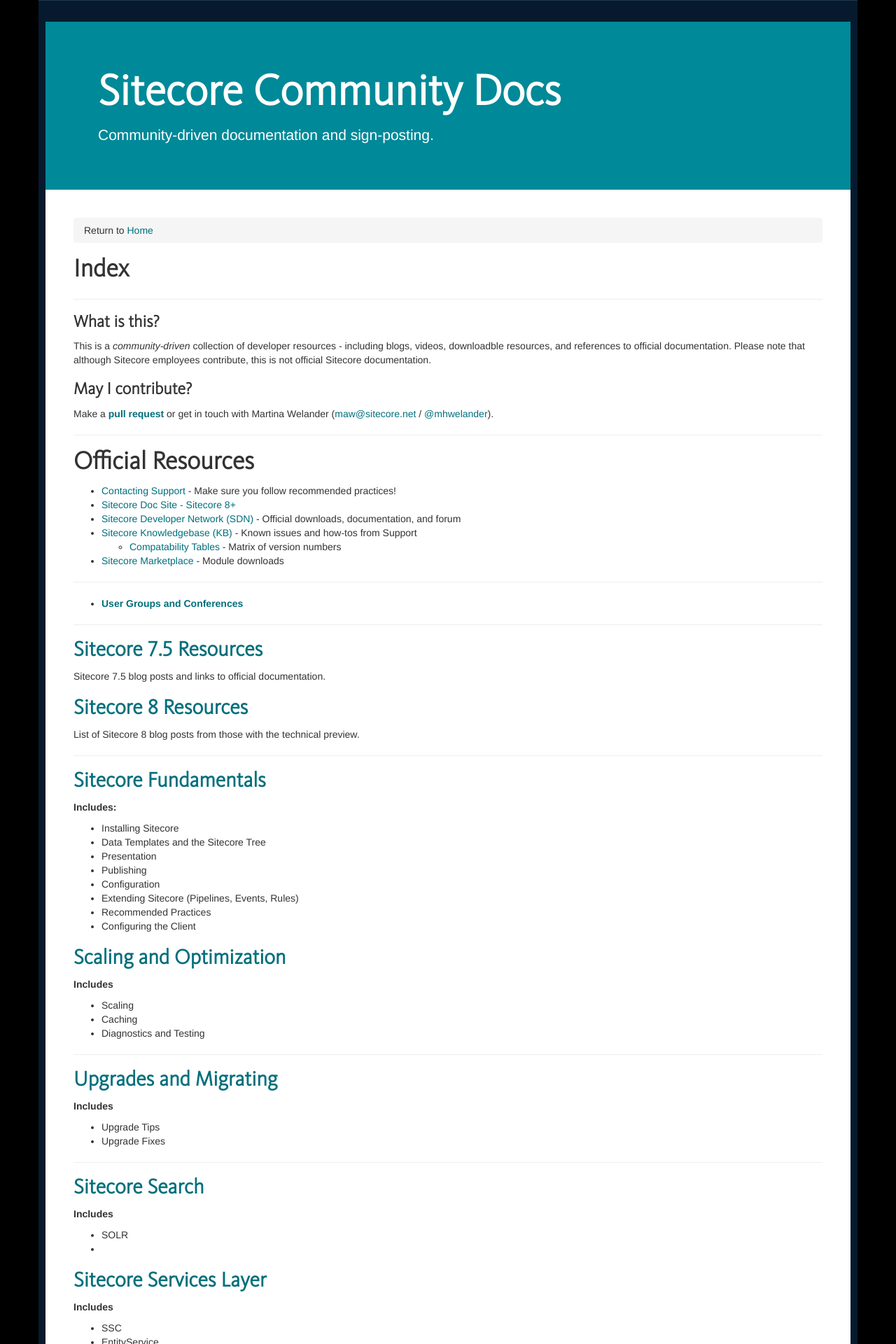
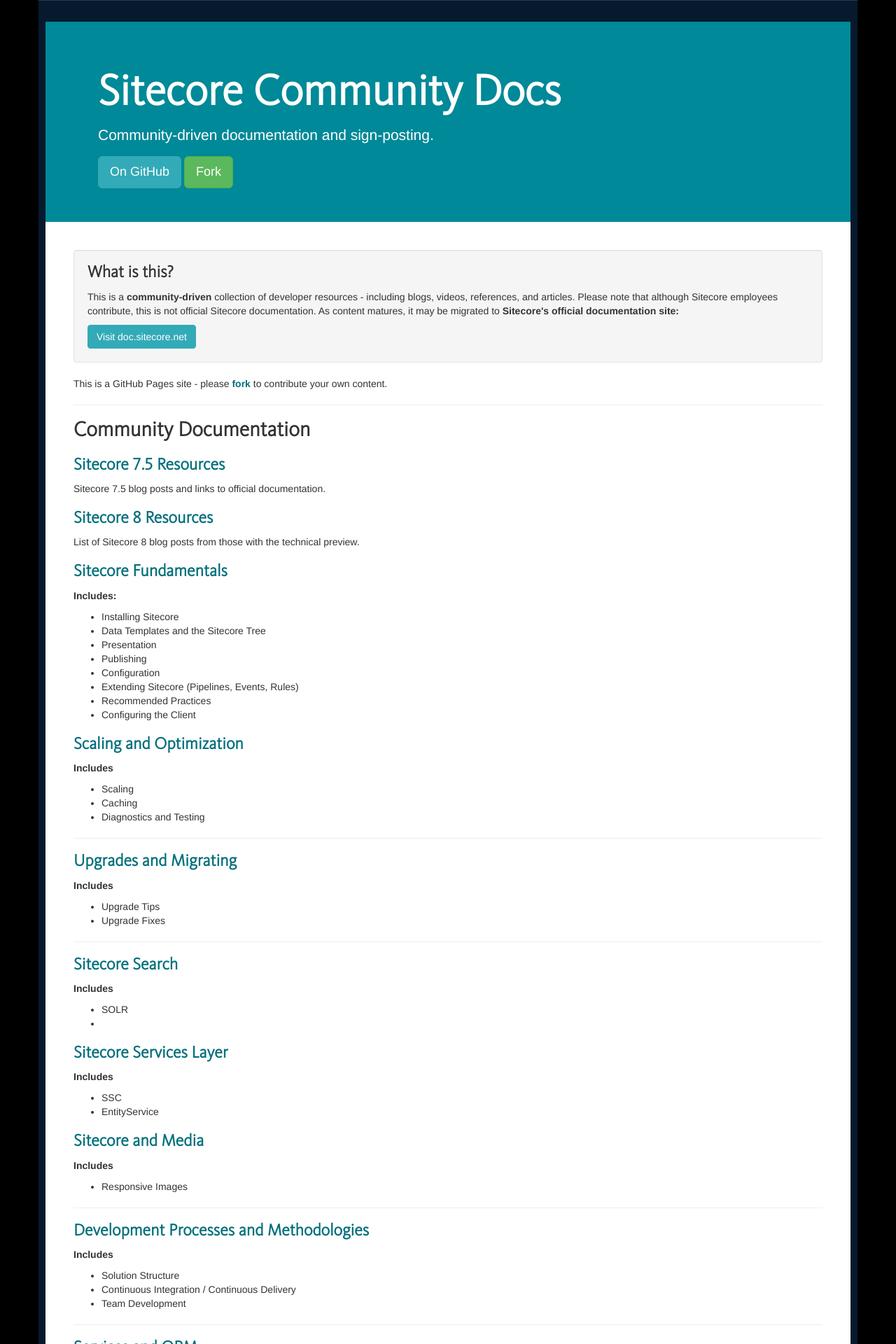
Before and after one commit to Sitecore-Community/docs, a Jekyll site: the page built from index.html, in a window 1280 px wide. Shown: the top 1920 px of the page at 70% size. Built offline with Jekyll 4.4.1, drawn with Linux system fonts in a browser that asks for light colours; nearby versions of some CDN libraries; the list of posts is cut into pages by our own code; some of the changed text lies outside the part shown.

Commit message:
CSS and banner updates, fixed errors on index.

```diff
--- /dev/null
+++ b/_layouts/home.html
@@ -0,0 +1,61 @@
+<!DOCTYPE html>
+<html lang="en">
+  <head>
+    <meta charset="utf-8">
+    <meta http-equiv="X-UA-Compatible" content="IE=edge">
+    <meta name="viewport" content="width=device-width, initial-scale=1">
+    <title>The Sitecore Table of Contents - {{page.title}}</title>
+
+    <!-- Bootstrap -->
+    <link href="{{ site.baseurl}}/css/bootstrap.min.css" rel="stylesheet">
+	<link href="{{ site.baseurl }}/css/custom.css" rel="stylesheet">
+
+    <!-- HTML5 Shim and Respond.js IE8 support of HTML5 elements and media queries -->
+    <!-- WARNING: Respond.js doesn't work if you view the page via file:// -->
+    <!--[if lt IE 9]>
+      <script src="https://oss.maxcdn.com/html5shiv/3.7.2/html5shiv.min.js"></script>
+      <script src="https://oss.maxcdn.com/respond/1.4.2/respond.min.js"></script>
+    <![endif]-->
+
+
+
+  </head>
+  <body>
+
+
+  <div class="container doc-body">
+
+<div class="jumbotron doc-masthead">
+      <div class="container">
+        <h1>Sitecore Community Docs</h1>
+        <p>Community-driven documentation and sign-posting.</p>
+        <a href="http://github.org/Sitecore-Community/docs" class="btn btn-primary btn-lg">On GitHub</a>
+        <a href="https://github.com/Sitecore-Community/docs/pulls" class="btn btn-success btn-lg">Fork</a>
+      </div>
+</div>
+
+<div class="doc-body-inner">
+
+    {{content}}
+
+	</div>
+	</div>
+
+    <!-- jQuery (necessary for Bootstrap's JavaScript plugins) -->
+    <script src="https://ajax.googleapis.com/ajax/libs/jquery/1.11.1/jquery.min.js"></script>
+    <!-- Include all compiled plugins (below), or include individual files as needed -->
+
+	<!-- Hi there, source viewer. ;) This will be changed to use Sitecore's very own FxM shortly. -->
+	<script>
+  (function(i,s,o,g,r,a,m){i['GoogleAnalyticsObject']=r;i[r]=i[r]||function(){
+  (i[r].q=i[r].q||[]).push(arguments)},i[r].l=1*new Date();a=s.createElement(o),
+  m=s.getElementsByTagName(o)[0];a.async=1;a.src=g;m.parentNode.insertBefore(a,m)
+  })(window,document,'script','//www.google-analytics.com/analytics.js','ga');
+
+  ga('create', 'UA-55330216-1', 'auto');
+  ga('send', 'pageview');
+
+</script>
+
+  </body>
+</html>
--- a/css/custom.css
+++ b/css/custom.css
@@ -18,12 +18,26 @@
 	font-weight: bold;
 }
 
+h3#what-is-this {
+	margin-top: 0;
+}
+
 a {
 	color: #006f7c
 }
 
 a:hover {
 	color: #1cb0c2;
+}
+
+.btn-primary {
+background: #33aab7;
+border-color: #33aab7;
+}
+
+.btn-primary:hover {
+	background: #006f7c;
+	border-color: #006f7c;
 }
 
 .container .doc-masthead {
--- a/index.html
+++ b/index.html
@@ -1,46 +1,28 @@
 ---
-layout: default
+layout: home
 title: Index
 ---
 
+<div class="well">
 <h3 id="what-is-this">What is this?</h3>
-<p>This is a <em>community-driven</em> collection of developer resources - including blogs, videos, downloadble resources, and references to official documentation. Please note that although Sitecore employees contribute, this is not official Sitecore documentation.</p>
+<p>This is a <strong>community-driven</strong> collection of developer resources - including blogs, videos, references, and articles. Please note that although Sitecore employees contribute, this is not official Sitecore documentation. As content matures, it may be migrated to <strong>Sitecore's official documentation site:</strong></p>
 
-<h3 id="may-i-contribute">May I contribute?</h3>
-<p>Make a <strong><a href="https://github.com/Sitecore-Community/Sitecore-Community-Docs">pull request</a></strong> or get in touch with Martina Welander (<a href="maw@sitecore.net">maw@sitecore.net</a> / <a href="http://twitter.com/mhwelander">@mhwelander</a>).</p>
+	<a href="#" class="btn btn-primary">Visit doc.sitecore.net</a>
+</div>
+
+	<p>This is a GitHub Pages site - please <strong><a href="https://github.com/Sitecore-Community/Sitecore-Community-Docs">fork</a></strong> to contribute your own content.</p>
 
 <hr />
 
-<h1 id="official-resources">Official Resources</h1>
-<ul>
-  <li><a href="http://sdn.sitecore.net/Support.aspx">Contacting Support</a> - Make sure you follow recommended practices!</li>
-  <li><a href="http://doc.sitecore.net/">Sitecore Doc Site - Sitecore 8+</a></li>
-  <li><a href="http://sdn.sitecore.net/">Sitecore Developer Network (SDN)</a> - Official downloads, documentation, and forum</li>
-  <li><a href="https://kb.sitecore.net/">Sitecore Knowledgebase (KB)</a> - Known issues and how-tos from Support
-    <ul>
-      <li><a href="https://kb.sitecore.net/SearchResults#term=compatability%20tables">Compatability Tables</a> - Matrix of version numbers</li>
-    </ul>
-  </li>
-  <li><a href="https://marketplace.sitecore.net/">Sitecore Marketplace</a> - Module downloads</li>
-</ul>
+<h2>Community Documentation</h2>
 
-<hr />
-
-<ul>
-  <li><strong><a href="/docs/documentation/User Groups/index.html">User Groups and Conferences</a></strong></li>
-</ul>
-
-<hr />
-
-<h2 id="sitecore-75-resourcesdocsdocumentationsitecore-7-5indexhtml"><a href="/docs/documentation/Sitecore 7-5/index.html">Sitecore 7.5 Resources</a></h2>
+<h3 id="sitecore-75-resourcesdocsdocumentationsitecore-7-5indexhtml"><a href="/docs/documentation/Sitecore 7-5/index.html">Sitecore 7.5 Resources</a></h3>
 <p>Sitecore 7.5 blog posts and links to official documentation.</p>
 
-<h2 id="sitecore-8-resourcesdocsdocumentationsitecore-8indexhtml"><a href="/docs/documentation/Sitecore 8/index.html">Sitecore 8 Resources</a></h2>
+<h3 id="sitecore-8-resourcesdocsdocumentationsitecore-8indexhtml"><a href="/docs/documentation/Sitecore 8/index.html">Sitecore 8 Resources</a></h3>
 <p>List of Sitecore 8 blog posts from those with the technical preview.</p>
 
-<hr />
-
-<h2 id="sitecore-fundamentalsdocsdocumentationsitecore-fundamentalsindexhtml"><a href="/docs/documentation/Sitecore Fundamentals/index.html">Sitecore Fundamentals</a></h2>
+<h3 id="sitecore-fundamentalsdocsdocumentationsitecore-fundamentalsindexhtml"><a href="/docs/documentation/Sitecore Fundamentals/index.html">Sitecore Fundamentals</a></h3>
 
 <p><strong>Includes:</strong></p>
 
@@ -55,7 +37,7 @@
   <li>Configuring the Client</li>
 </ul>
 
-<h2 id="scaling-and-optimizationdocsdocumentationscaling-and-optimizationindexhtml"><a href="/docs/documentation/Scaling and Optimization/index.html">Scaling and Optimization</a></h2>
+<h3 id="scaling-and-optimizationdocsdocumentationscaling-and-optimizationindexhtml"><a href="/docs/documentation/Scaling and Optimization/index.html">Scaling and Optimization</a></h3>
 
 <p><strong>Includes</strong></p>
 
@@ -67,7 +49,7 @@
 
 <hr />
 
-<h2 id="upgrades-and-migratingdocsdocumentationupgrades-and-migratingindexhtml"><a href="/docs/documentation/Upgrades and Migrating/index.html">Upgrades and Migrating</a></h2>
+<h3 id="upgrades-and-migratingdocsdocumentationupgrades-and-migratingindexhtml"><a href="/docs/documentation/Upgrades and Migrating/index.html">Upgrades and Migrating</a></h3>
 <p><strong>Includes</strong></p>
 
 <ul>
@@ -77,7 +59,7 @@
 
 <hr />
 
-<h2 id="sitecore-searchdocsdocumentationsearchindexhtml"><a href="/docs/documentation/Search/index.html">Sitecore Search</a></h2>
+<h3 id="sitecore-searchdocsdocumentationsearchindexhtml"><a href="/docs/documentation/Search/index.html">Sitecore Search</a></h3>
 
 <p><strong>Includes</strong></p>
 
@@ -86,7 +68,7 @@
   <li></li>
 </ul>
 
-<h2 id="sitecore-services-layerdocsdocumentationsitecore-services-layerindexhtml"><a href="/docs/documentation/Sitecore Services Layer/index.html">Sitecore Services Layer</a></h2>
+<h3 id="sitecore-services-layerdocsdocumentationsitecore-services-layerindexhtml"><a href="/docs/documentation/Sitecore Services Layer/index.html">Sitecore Services Layer</a></h3>
 
 <p><strong>Includes</strong></p>
 
@@ -95,7 +77,7 @@
   <li>EntityService</li>
 </ul>
 
-<h2 id="sitecore-and-mediadocsdocumentationsitecore-and-mediaindexhtml"><a href="/docs/documentation/Sitecore and Media/index.html">Sitecore and Media</a></h2>
+<h3 id="sitecore-and-mediadocsdocumentationsitecore-and-mediaindexhtml"><a href="/docs/documentation/Sitecore and Media/index.html">Sitecore and Media</a></h3>
 
 <p><strong>Includes</strong></p>
 
@@ -105,7 +87,7 @@
 
 <hr />
 
-<h2 id="development-processes-and-methodologiesdocsdocumentationdevelopment-processesindexhtml"><a href="/docs/documentation/Development Processes/index.html">Development Processes and Methodologies</a></h2>
+<h3 id="development-processes-and-methodologiesdocsdocumentationdevelopment-processesindexhtml"><a href="/docs/documentation/Development Processes/index.html">Development Processes and Methodologies</a></h3>
 
 <p><strong>Includes</strong></p>
 
@@ -117,7 +99,7 @@
 
 <hr />
 
-<h2 id="services-and-ormdocsdocumentationservices-and-ormsindexhtml"><a href="/docs/documentation/Services and ORMs/index.html">Services and ORM</a></h2>
+<h3 id="services-and-ormdocsdocumentationservices-and-ormsindexhtml"><a href="/docs/documentation/Services and ORMs/index.html">Services and ORM</a></h3>
 
 <p><strong>Includes</strong></p>
 
@@ -125,7 +107,7 @@
   <li>Item Web API</li>
 </ul>
 
-<h2 id="extending-the-sitecore-clientdocsdocumentationextending-the-sitecore-clientindexhtml"><a href="/docs/documentation/Extending the Sitecore Client/index.html">Extending the Sitecore Client</a></h2>
+<h3 id="extending-the-sitecore-clientdocsdocumentationextending-the-sitecore-clientindexhtml"><a href="/docs/documentation/Extending the Sitecore Client/index.html">Extending the Sitecore Client</a></h3>
 
 <p><strong>Includes</strong></p>
 
@@ -134,32 +116,36 @@
   <li>Sheer UI</li>
 </ul>
 
-<hr />
 
-<h2 id="sitecore-mvcdocsdocumentationsitecore-mvcindexhtml"><a href="{{site.baseurl}}/documentation/Sitecore MVC/index.html">Sitecore MVC</a></h2>
-
-<p><strong>Includes</strong></p>
+<h3 id="sitecore-mvcdocsdocumentationsitecore-mvcindexhtml"><a href="{{site.baseurl}}/documentation/Sitecore MVC/index.html">Sitecore MVC</a></h3>
 
 <ul>
-  <li>Form Posting</li>
-  <li><a href="/docs/documentation/Sitecore MVC/index.html#unit-testing">Unit Testing</a></li>
+	<li><a href="{{site.baseurl}}/documentation/Sitecore MVC/Creating a Visual Studio Project for Sitecore MVC">Creating a Visual Studio project for Sitecore MVC</a></li>
+	<li>
+		MVC Components
+			<ul>
+				<li><a href="{{site.baseurl}}/documentation/Sitecore MVC/View Renderings">View Renderings</a></li>
+				<li>Controller Renderings</li>
+			</ul>
+	</li>
+	<li><a href="{{site.baseurl}}/documentation/Sitecore MVC/Rendering Content">Rendering Content</a></li>
 </ul>
 
-<h2 id="ioc-and-dependency-injectiondocsdocumentationiocindexhtml"><a href="/docs/documentation/IoC/index.html">IoC and Dependency Injection</a></h2>
+<h3 id="ioc-and-dependency-injectiondocsdocumentationiocindexhtml"><a href="/docs/documentation/IoC/index.html">IoC and Dependency Injection</a></h3>
 
 <hr />
 
-<h2 id="sitecore-and-mobiledocsdocumentationmobileindexhtml"><a href="/docs/documentation/Mobile/index.html">Sitecore and Mobile</a></h2>
+<h3 id="sitecore-and-mobiledocsdocumentationmobileindexhtml"><a href="/docs/documentation/Mobile/index.html">Sitecore and Mobile</a></h3>
 
 <hr />
 
-<h2 id="sitecore-azuredocsdocumentationsitecore-azureindexhtml"><a href="/docs/documentation/Sitecore Azure/index.html">Sitecore Azure</a></h2>
+<h3 id="sitecore-azuredocsdocumentationsitecore-azureindexhtml"><a href="/docs/documentation/Sitecore Azure/index.html">Sitecore Azure</a></h3>
 
 <hr />
-<p>## <a href="/docs/documentation/DMS/index.html">DMS</a>
-————————————-</p>
 
-<h2 id="modulesdocsdocumentationmodulesindexhtml"><a href="/docs/documentation/Modules/index.html">Modules</a></h2>
+<h3><a href="/docs/documentation/DMS/index.html">DMS</a></h3>
+
+<h3 id="modulesdocsdocumentationmodulesindexhtml"><a href="/docs/documentation/Modules/index.html">Modules</a></h3>
 
 <p><strong>Includes</strong></p>
 
@@ -173,7 +159,7 @@
 
 <h1 id="misc">Misc</h1>
 
-<h2 id="feeds">Feeds</h2>
+<h3 id="feeds">Feeds</h3>
 
 <ul>
   <li><a href="http://feeds.sitecore.net/Feed/LatestPosts">http://feeds.sitecore.net/Feed/LatestPosts</a> (This replaces the Yahoo! pipe - please e-mail Mark van Aalst to add a blog - <a href="mva@sitecore.net">mva@sitecore.net</a>)</li>
@@ -181,7 +167,7 @@
   <li><a href="http://pipes.yahoo.com/pipes/pipe.info?_id=a4854adf0c2c2518e526facaac8ab8c2">http://pipes.yahoo.com/pipes/pipe.info?_id=a4854adf0c2c2518e526facaac8ab8c2</a> (Older Yahoo! MVP pipe - <a href="http://pipes.yahoo.com/pipes/pipe.run?_id=a4854adf0c2c2518e526facaac8ab8c2&amp;_render=rss">RSS</a> / <a href="http://pipes.yahoo.com/pipes/pipe.run?_id=a4854adf0c2c2518e526facaac8ab8c2&amp;_render=json">JSON</a>)</li>
 </ul>
 
-<h2 id="newsletters">Newsletters</h2>
+<h3 id="newsletters">Newsletters</h3>
 
 <h3 id="daily">Daily</h3>
 
@@ -197,7 +183,7 @@
   <li><a href="http://tinyletter.com/sitecorebasics">Sitecore Basics Weekly</a></li>
 </ul>
 
-<h2 id="user-groups">User Groups</h2>
+<h3 id="user-groups">User Groups</h3>
 
 <ul>
   <li><a href="http://www.sitecore.net/Events/UK-Technical-User-Group/Presentations.aspx">http://www.sitecore.net/Events/UK-Technical-User-Group/Presentations.aspx </a></li>
@@ -206,7 +192,7 @@
   <li><a href="https://www.youtube.com/playlist?list=PLb9QmtmxCbhmpb40pb8lpF_nX4h1a1zKH">https://www.youtube.com/playlist?list=PLb9QmtmxCbhmpb40pb8lpF_nX4h1a1zKH (2013 Sitecore Virtual Users Summit)</a></li>
 </ul>
 
-<h2 id="unsorted">Unsorted</h2>
+<h3 id="unsorted">Unsorted</h3>
 
 <ul>
   <li><a href="http://sitecorebasics.wordpress.com/tag/tips-and-tricks/">http://sitecorebasics.wordpress.com/tag/tips-and-tricks/ </a></li>
```
Also changed, not shown: documentation/Sitecore MVC/Creating a Visual Studio Project for Sitecore MVC/index.md (+0 -2 lines).
